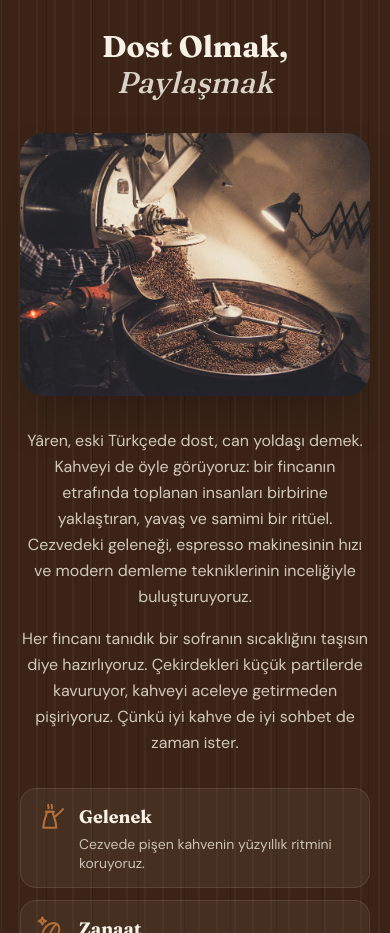
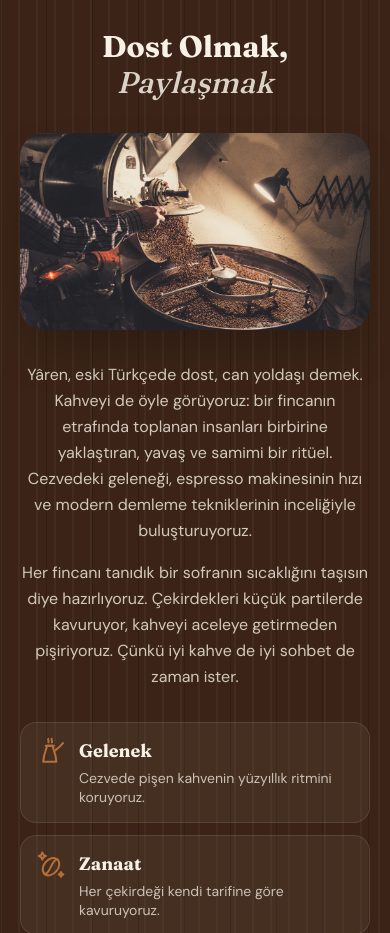
Before and after one commit to eamre/yaren-coffee-one-page, a React (Vite) app: page / in a window 390 px wide. Shown: the part 2720-3653 px from the top of the page. Built offline with nearby package versions, Linux system fonts and the light colour scheme.

Commit message:
chore: add short comments to key components and cap the story photo height on small screens

```diff
--- a/src/components/layout/MobileMenu.tsx
+++ b/src/components/layout/MobileMenu.tsx
@@ -7,6 +7,7 @@ interface MobileMenuProps {
   onNavigate: () => void
 }
 
+// Telefonda çubuğun altında açılan buzlu cam menü kartı.
 export function MobileMenu({
   isOpen,
   activeHref,
--- a/src/components/layout/Navbar.tsx
+++ b/src/components/layout/Navbar.tsx
@@ -16,6 +16,8 @@ const DESKTOP_LINK_CLASSES = 'relative transition-colors hover:text-copper'
 const CLEAR_BAR_CLASSES =
   'bg-transparent [text-shadow:0_1px_8px_rgb(0_0_0/0.7),0_0_2px_rgb(0_0_0/0.5)]'
 
+// Üst çubuk: logo, masaüstü menüsü ve telefon menüsü düğmesi. Kaydırınca zemin
+// belirir, hangi bölümdeysek menüde çekirdekle işaretlenir.
 export function Navbar() {
   const [isMenuOpen, setIsMenuOpen] = useState(false)
   const isScrolled = useScrolled()
--- a/src/components/sections/Story.tsx
+++ b/src/components/sections/Story.tsx
@@ -33,7 +33,7 @@ export function Story() {
               src={storyImage}
               alt="Kavurma makinesinden dökülen sıcak kahve çekirdekleri"
               loading="lazy"
-              className="aspect-4/3 w-full rounded-3xl object-cover shadow-2xl sm:aspect-video md:aspect-4/3 lg:aspect-video"
+              className="aspect-video max-h-80 w-full rounded-3xl object-cover shadow-2xl md:aspect-4/3 md:max-h-none lg:aspect-video"
             />
           </Reveal>
 
--- a/src/components/ui/Button.tsx
+++ b/src/components/ui/Button.tsx
@@ -20,6 +20,7 @@ function getButtonClasses(variant: ButtonVariant, className?: string) {
   return classNames(BASE_CLASSES, VARIANT_CLASSES[variant], className)
 }
 
+// İki görünümlü (dolu / çerçeveli) buton.
 export function Button({
   variant = 'primary',
   className,
@@ -34,6 +35,7 @@ export function Button({
   )
 }
 
+// Butonla aynı görünüme sahip bağlantı (örneğin bölüme kaydıran düğmeler için).
 export function ButtonLink({
   variant = 'primary',
   className,
--- a/src/components/ui/Reveal.tsx
+++ b/src/components/ui/Reveal.tsx
@@ -8,6 +8,8 @@ interface RevealProps {
   delayMs?: number
 }
 
+// Ekrana girince aşağıdan yumuşakça beliren sarmalayıcı; `delayMs` ile
+// yan yana duran öğeler sırayla belirir.
 export function Reveal({ children, className, delayMs = 0 }: RevealProps) {
   const { ref, isVisible } = useReveal<HTMLDivElement>()
 
--- a/src/components/ui/Section.tsx
+++ b/src/components/ui/Section.tsx
@@ -7,6 +7,8 @@ interface SectionProps {
   className?: string
 }
 
+// Sayfa bölümlerinin ortak kabuğu: menü bağlantısı için `id`, dikey boşluk ve
+// masaüstünde tam ekran yükseklik.
 export function Section({ id, children, className }: SectionProps) {
   return (
     <section id={id} className={classNames('py-16 md:flex md:min-h-svh md:items-center md:py-24', className)}>
--- a/src/components/ui/SectionHeading.tsx
+++ b/src/components/ui/SectionHeading.tsx
@@ -16,6 +16,7 @@ function EyebrowLine() {
   )
 }
 
+// Bölüm başlığı: üstte küçük etiket, altında başlık ve isteğe bağlı açıklama.
 export function SectionHeading({
   eyebrow,
   title,
--- a/src/components/ui/TextField.tsx
+++ b/src/components/ui/TextField.tsx
@@ -16,6 +16,7 @@ interface TextFieldProps {
 const CONTROL_CLASSES =
   'w-full rounded-xl border bg-cream px-4 py-3 text-espresso placeholder:text-espresso/40 transition-colors focus:border-olive focus:outline-2 focus:outline-olive/30'
 
+// Etiketli ve hata mesajlı form alanı; tek satırlı ya da çok satırlı olabilir.
 export function TextField({
   id,
   label,
--- a/src/hooks/useContactForm.ts
+++ b/src/hooks/useContactForm.ts
@@ -13,6 +13,7 @@ import {
 
 const EMPTY_VALUES: ContactFormValues = { name: '', email: '', message: '' }
 
+// İletişim formunun durumunu (değerler, hatalar, gönderim) ve olaylarını yönetir.
 export function useContactForm(submit: ContactSubmitter = submitContactForm) {
   const [values, setValues] = useState<ContactFormValues>(EMPTY_VALUES)
   const [errors, setErrors] = useState<ContactFormErrors>({})
--- a/src/utils/classNames.ts
+++ b/src/utils/classNames.ts
@@ -1,5 +1,7 @@
 type ClassValue = string | false | null | undefined
 
+// Yalnızca geçerli (boş olmayan) sınıfları birleştirir; koşullu sınıfları
+// `isActive && 'font-bold'` gibi yazabilmek için.
 export function classNames(...classes: ClassValue[]): string {
   return classes.filter(Boolean).join(' ')
 }
--- a/src/utils/formatPrice.ts
+++ b/src/utils/formatPrice.ts
@@ -4,6 +4,7 @@ const priceFormatter = new Intl.NumberFormat('tr-TR', {
   maximumFractionDigits: 0,
 })
 
+// Fiyatı Türk lirası olarak, kuruşsuz yazar (ör. 85 → ₺85).
 export function formatPrice(price: number): string {
   return priceFormatter.format(price)
 }
--- a/src/utils/validators.ts
+++ b/src/utils/validators.ts
@@ -34,6 +34,8 @@ const FIELD_VALIDATORS: Record<keyof ContactFormValues, FieldValidator> = {
   message: validateMessage,
 }
 
+// Form kuralları ve Türkçe hata mesajları: tek bir alanı ya da tüm formu
+// kontrol eder, hata yoksa `undefined` / boş nesne döner.
 export function validateField(
   field: keyof ContactFormValues,
   value: string,
```
